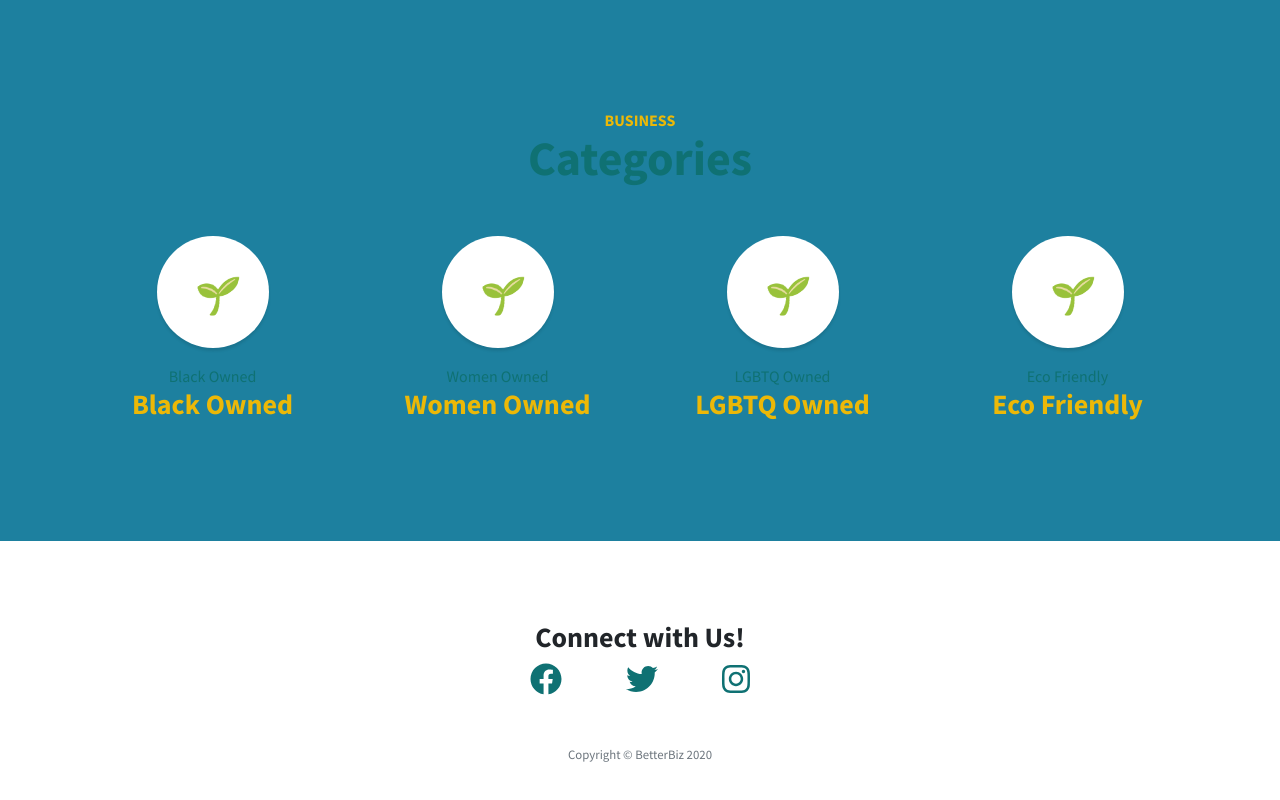
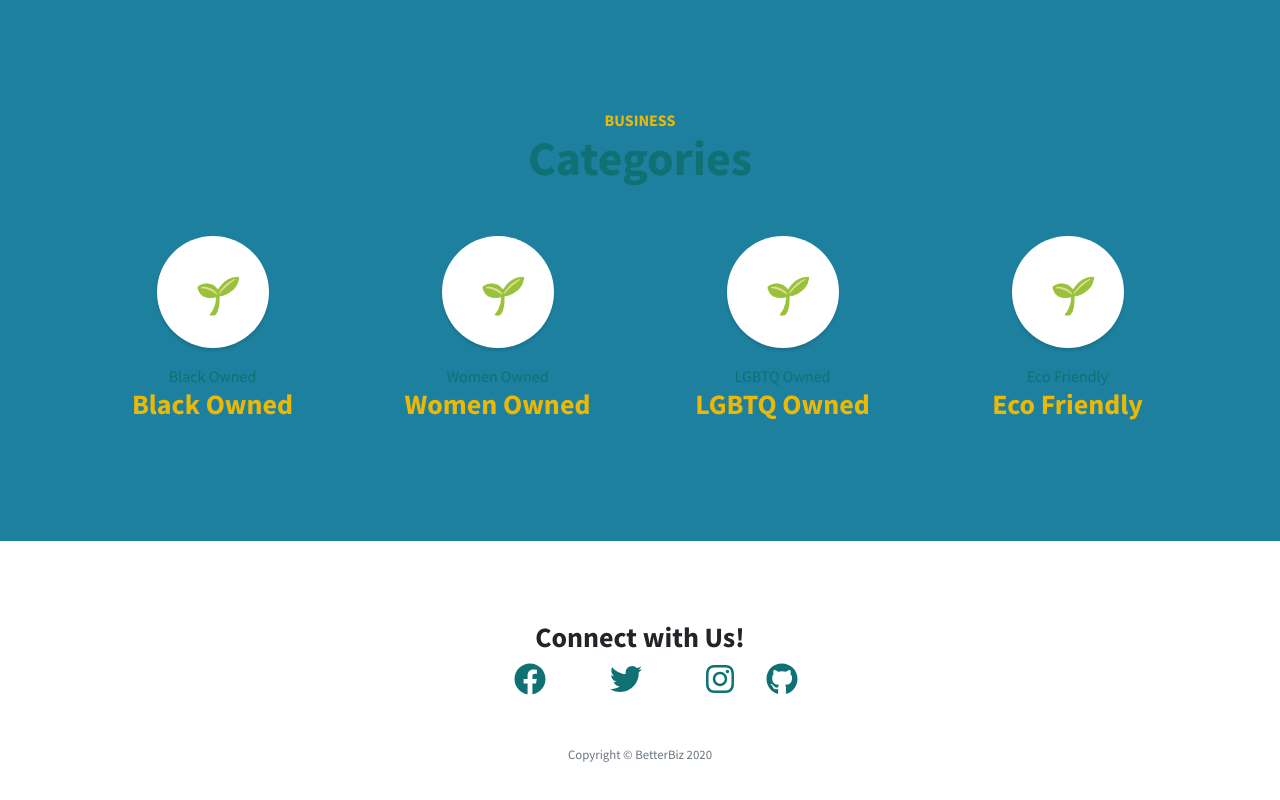
Before and after one commit to Damon-Zhong/BetterBiz, a React (Create React App) app in the folder client/: page / in a window 1280 px wide. Shown: the part 880-1680 px from the top of the page. Built offline with nearby package versions, Linux system fonts and the light colour scheme; no server answers.

Commit message:
cleaned up signup page

```diff
--- a/client/src/components/AboutUs/index.js
+++ b/client/src/components/AboutUs/index.js
@@ -1,5 +1,7 @@
 import React from "react";
 import "./AboutUs.css";
+
+// to upload images , use 224 px by 224 px
 
 
 const AboutUs = () => {
--- a/client/src/components/SocialFollow.js
+++ b/client/src/components/SocialFollow.js
@@ -3,7 +3,8 @@ import { FontAwesomeIcon } from "@fortawesome/react-fontawesome";
 import {
     faFacebook,
     faTwitter,
-    faInstagram
+    faInstagram,
+    faGithub
   } from "@fortawesome/free-brands-svg-icons";
 
 export default function SocialFollow() {
@@ -24,42 +25,15 @@ export default function SocialFollow() {
         className="instagram social">
         <FontAwesomeIcon icon={faInstagram} size="2x" />
         </a>
-          {/* <a className="facebook social" href="#!" >
-          <FontAwesomeIcon icon={faFacebook} size="4x" />
-            <i class="icon-social-facebook"></i>
-          </a>
-        </li>
-        <li class="list-inline-item">
-          <a className="twitter social" href="#!">
-          <FontAwesomeIcon icon={faTwitter} size="4x" />
-            <i class="icon-social-twitter"></i>
-          </a>
-        </li>
-        <li class="list-inline-item">
-          <a className="instagram social" href="#!" >
-          <FontAwesomeIcon icon={faInstagram} size="4x" />
-            <i class="icon-social-github"></i>
-          </a> */}
+        <a href=""
+        className="github">
+        <FontAwesomeIcon icon={faGithub} size="2x" />
+        </a>
         </li>
       </ul>
       <p class="text-muted small mb-0">Copyright &copy; BetterBiz 2020</p>
     </div>
   </footer>
-    // <footer class="footer text-center">
-    //   <h3>Connect with Us!</h3>
-    //   <a href=""
-    //     className="facebook social">
-    //     <FontAwesomeIcon icon={faFacebook} size="2x" />
-    //     </a>
-    //     <a href="" className="twitter social">
-    //     <FontAwesomeIcon icon={faTwitter} size="2x" />
-    //     </a>
-    //     <a href=""
-    //     className="instagram social">
-    //     <FontAwesomeIcon icon={faInstagram} size="2x" />
-    //     </a>
-
-    //  </footer>
 
   );
 }
```
